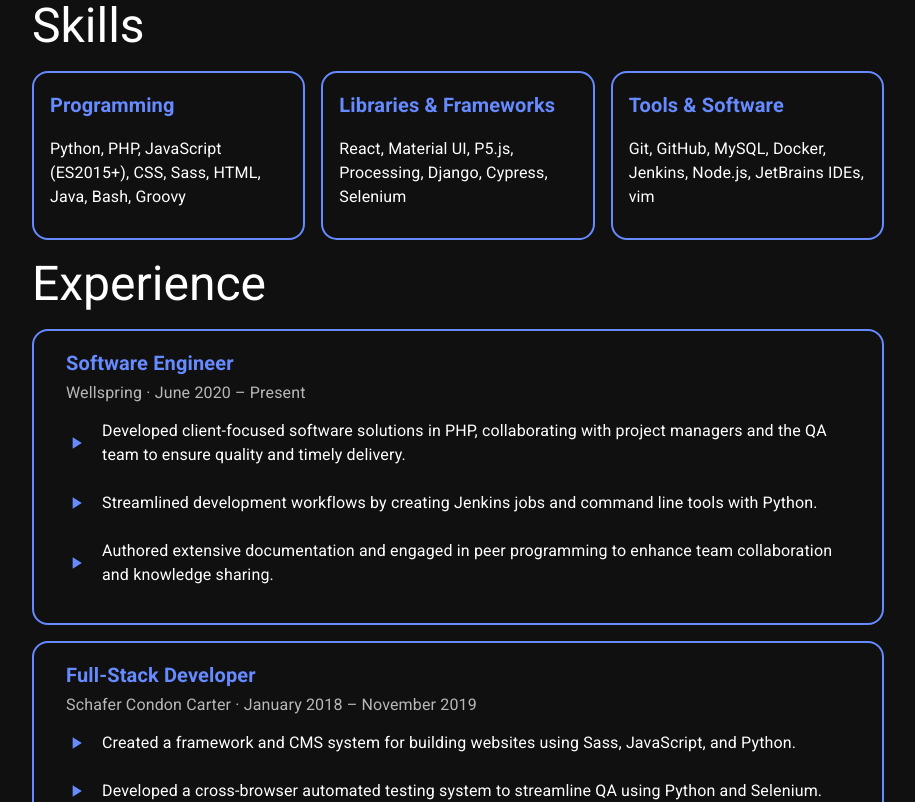
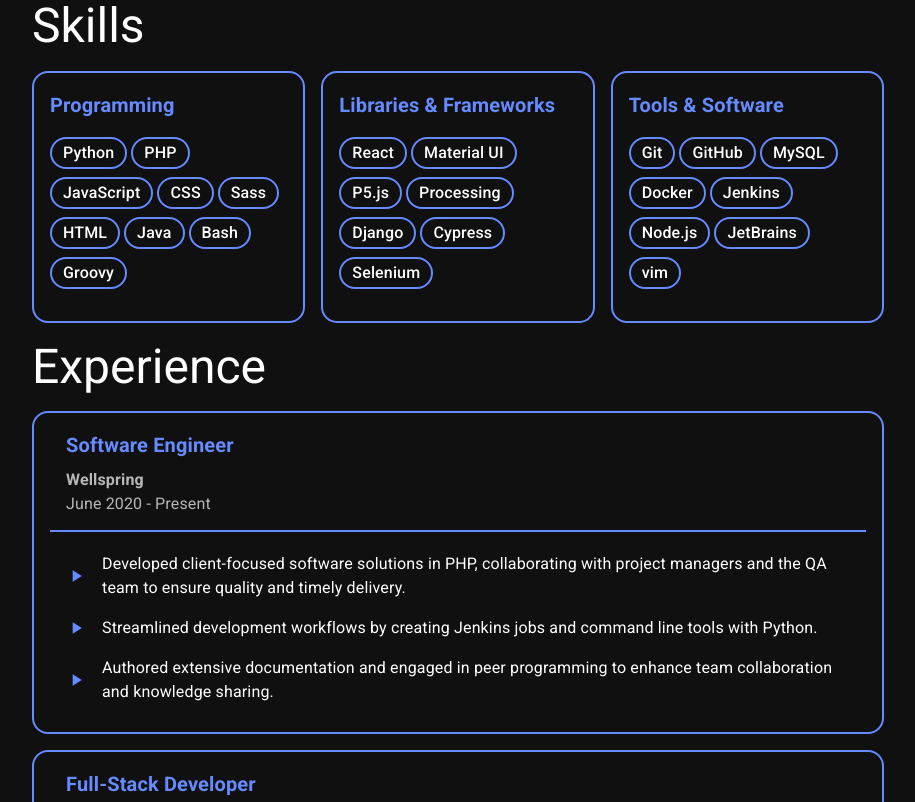
Before and after one commit to connordelacruz/connordelacruz.github.io, a React (Vite) app: page / in a window 1280 px wide. Shown: the part 1180-1982 px from the top of the page, without its empty margins (182-1097 px from the left). Built offline with nearby package versions, Linux system fonts and the light colour scheme.

Commit message:
created skill chips component and made several layout tweaks to project/resume cards

```diff
--- a/src/components/ProjectsSection.jsx
+++ b/src/components/ProjectsSection.jsx
@@ -11,6 +11,7 @@ const projects = [
     title: "Channel ⇄ Shift",
     imgSrc: "images/projects/channel-shift.png",
     imgIsPortrait: true,
+    skills: 'React, P5.js, Material UI, Node.js',
     bigButtonContent: {
       text: 'Visit Channel Shift Site',
       link: 'https://cheezwhiz.biz',
@@ -151,6 +152,7 @@ const ProjectImage = ({
  * @param title
  * @param imgSrc
  * @param imgIsPortrait
+ * @param skills
  * @param bigButtonContent
  * @param smallButtonsContent
  * @param body
@@ -163,8 +165,10 @@ const ProjectCard = ({
                        title,
                        imgSrc = null,
                        imgIsPortrait = false,
+                       skills = null,
                        bigButtonContent = {text: '', link: ''},
                        smallButtonsContent = [],
+                       // TODO: cleanup whichever one of these isn't getting used
                        body = null,
                        children = null,
                        color,
@@ -211,7 +215,10 @@ const ProjectCard = ({
           }
         }}
         sx={{
-          pb: 0,
+          pb: 1,
+          mb: 1,
+          borderBottom: 2,
+          borderColor: color + '.main',
         }}
       />
       <CardContent>
@@ -221,8 +228,24 @@ const ProjectCard = ({
         >
           {children ? children : body}
         </Typography>
+        {/*TODO: implement?*/}
+        {/*{skills &&*/}
+        {/*  <Box*/}
+        {/*    sx={{*/}
+        {/*      mt: 2,*/}
+        {/*    }}*/}
+        {/*  >*/}
+        {/*    {<SkillChips skills={skills.split(', ')} color={color}/>}*/}
+        {/*  </Box>*/}
+        {/*}*/}
       </CardContent>
-      <CardActions>
+      <CardActions
+        sx={{
+          pt: 3,
+          borderTop: 2,
+          borderColor: color + '.main',
+        }}
+      >
         {smallButtons}
         {bigButton}
       </CardActions>
--- a/src/components/ResumeSection.jsx
+++ b/src/components/ResumeSection.jsx
@@ -14,6 +14,7 @@ import {
 import { Description, PlayArrow } from '@mui/icons-material'
 import Grid from '@mui/material/Grid2'
 import { SectionHeader } from './common/SectionHeader.jsx'
+import { SkillChips } from './common/SkillChips.jsx'
 
 // ================================================================================
 // Content
@@ -23,7 +24,7 @@ import { SectionHeader } from './common/SectionHeader.jsx'
 const skills = [
   {
     title: 'Programming',
-    skills: 'Python, PHP, JavaScript (ES2015+), CSS, Sass, HTML, Java, Bash, Groovy',
+    skills: 'Python, PHP, JavaScript, CSS, Sass, HTML, Java, Bash, Groovy',
   },
   {
     title: 'Libraries & Frameworks',
@@ -31,7 +32,7 @@ const skills = [
   },
   {
     title: 'Tools & Software',
-    skills: 'Git, GitHub, MySQL, Docker, Jenkins, Node.js, JetBrains IDEs, vim',
+    skills: 'Git, GitHub, MySQL, Docker, Jenkins, Node.js, JetBrains, vim',
   },
 ]
 
@@ -144,9 +145,10 @@ export const SkillCard = ({
         }}
       />
       <CardContent>
-        <Typography variant="body1">
-          {skills}
-        </Typography>
+        <SkillChips
+          color={color}
+          skills={skills.split(', ')}
+        />
       </CardContent>
     </Card>
   )
@@ -164,7 +166,6 @@ export const SkillCards = ({
                              skillCardProps,
                              color,
                            }) => {
-  // TODO: format skills nicely, maybe List?
   return (
     <Box>
       <Typography variant="h3">Skills</Typography>
@@ -208,6 +209,12 @@ const ExperienceList = ({
         <ListItem
           key={i}
           disableGutters
+          sx={{
+            pt: 0,
+            '&:last-child': {
+              pb: 0,
+            },
+          }}
         >
           <ListItemIcon
             sx={{
@@ -258,45 +265,30 @@ export const ExperienceCard = ({
                                }) => {
   // TODO: chips for languages/frameworks to display at the bottom, see https://brittanychiang.com/#experience
 
-  const subtitleProps = {
-    variant: 'subtitle1',
-    component: 'span',
-    color: 'text.secondary',
-    gutterBottom: false,
-  }
-
-  const subtitleSx = {
-    display: {
-      xs: 'block',
-      md: 'inline',
-    },
-  }
-
   return (
     <Card
       sx={{
         py: 0,
         borderColor: color + '.main',
-        px: {
-          xs: 1,
-          md: 2,
-        },
       }}
     >
+      <CardHeader
+        title={jobTitle}
+        subheader={<span><b>{company}</b><br/>{startDate} - {endDate}</span>}
+        slotProps={{
+          title: {
+            variant: 'h6',
+            color: color,
+          }
+        }}
+        sx={{
+          pb: 1,
+          mb: 0,
+          borderBottom: 2,
+          borderColor: color + '.main',
+        }}
+      />
       <CardContent>
-        <Typography
-          variant="h6"
-          color={color}
-          gutterBottom={false}
-          sx={{
-            textWrap: 'balance',
-          }}
-        >
-          {jobTitle}
-        </Typography>
-        <Typography {...subtitleProps} {...subtitleSx}>{company}</Typography>
-        <Typography {...subtitleProps} sx={{display: {xs: 'none', md: 'inline'}}}> · </Typography>
-        <Typography {...subtitleProps} {...subtitleSx}>{startDate} – {endDate}</Typography>
         <ExperienceList bullets={bullets} color={color}/>
       </CardContent>
     </Card>
--- /dev/null
+++ b/src/components/common/SkillChips.jsx
@@ -0,0 +1,70 @@
+import { Chip } from '@mui/material'
+
+/**
+ * Component used to highlight a skill.
+ *
+ * @param skill
+ * @param color
+ * @param sx
+ * @param props
+ * @return {JSX.Element}
+ * @constructor
+ */
+export const SkillChip = ({
+                            skill,
+                            color = 'default',
+                            sx = {},
+                            ...props
+                          }) => {
+  return (
+    <Chip
+      label={skill}
+      variant="outlined"
+      sx={{
+        mb: 1,
+        mr: 0.5,
+        // Remove right margin on final chip
+        '&:last-child': {
+          mr: 0,
+        },
+        borderWidth: 2,
+        borderColor: color + '.main',
+        fontWeight: 500,
+        fontSize: '1rem',
+        ...sx,
+      }}
+      {...props}
+    />
+  )
+}
+
+/**
+ * List of inline SkillChip components.
+ *
+ * @param skills
+ * @param color
+ * @param sx
+ * @param props
+ * @return {JSX.Element}
+ * @constructor
+ */
+export const SkillChips = ({
+                             skills,
+                             color,
+                             sx = {},
+                             ...props
+                           }) => {
+  return (
+    <>
+      {skills.map((skill, i) =>
+        <SkillChip
+          key={i}
+          skill={skill}
+          color={color}
+          sx={{...sx}}
+          {...props}
+        />
+      )}
+    </>
+  )
+}
```
